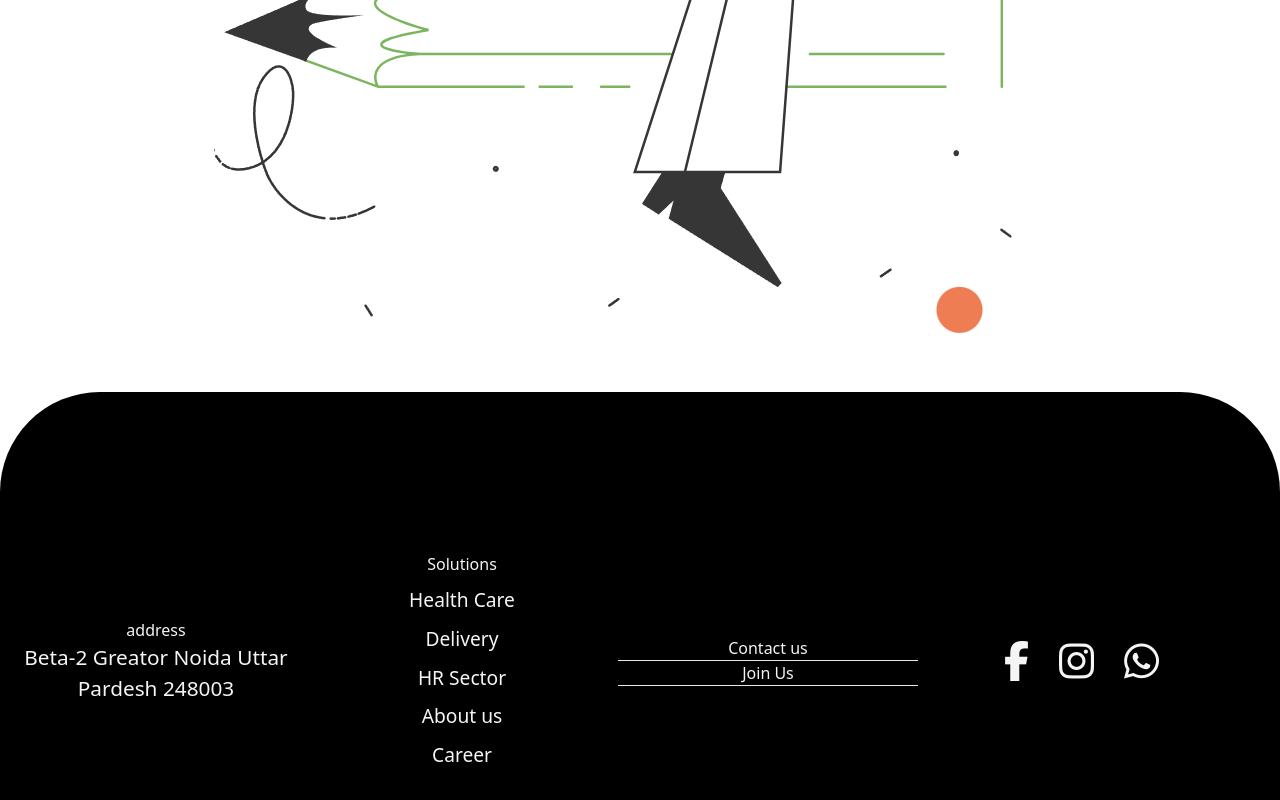
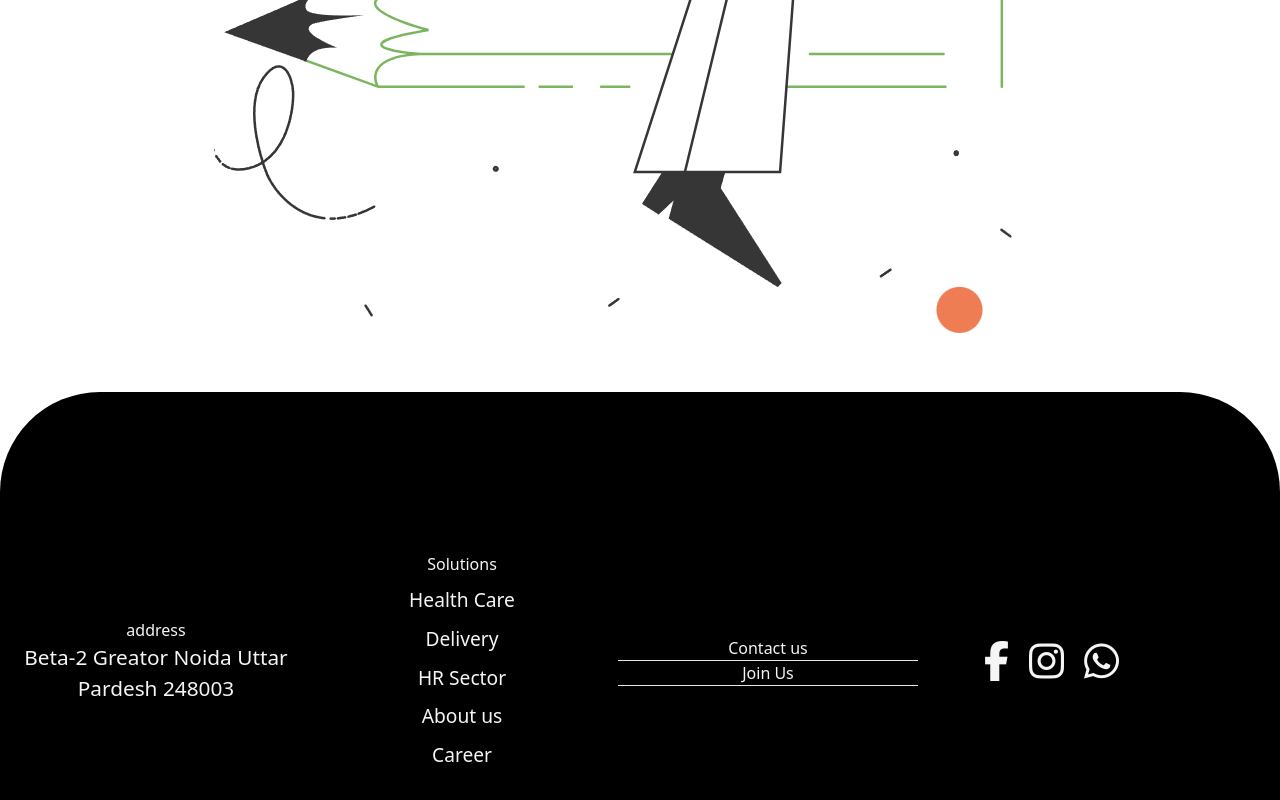
Before and after one commit to ritiksingh0689/menuapp, a React (Vite) app: page / in a window 1280 px wide. Shown: the part 6114-6914 px from the top of the page. Built offline with nearby package versions, Linux system fonts and the light colour scheme.

Commit message:
finall Deploye

```diff
--- a/src/Components/Footer/footer.css
+++ b/src/Components/Footer/footer.css
@@ -48,7 +48,7 @@ h2 {
   text-decoration: none;
   color: whitesmoke;
   font-size: 2.5rem;
-  margin-left: 30px;
+  margin: 0 10px;
 }
 @media screen and (max-width: 740px) {
   .footer1 div {
--- a/src/Components/Navbar/nav.css
+++ b/src/Components/Navbar/nav.css
@@ -69,7 +69,7 @@ body {
     position: absolute;
     padding-top: 50px;
     width: 100%;
-    height: 100vh;
+    height: 130vh;
     background-color: rgb(0, 0, 0);
     left: -100%;
     top: 75px;
@@ -87,5 +87,6 @@ body {
   .list ul li a {
     font-size: 25px;
     color: white;
+    padding-bottom: 50px;
   }
 }
```
